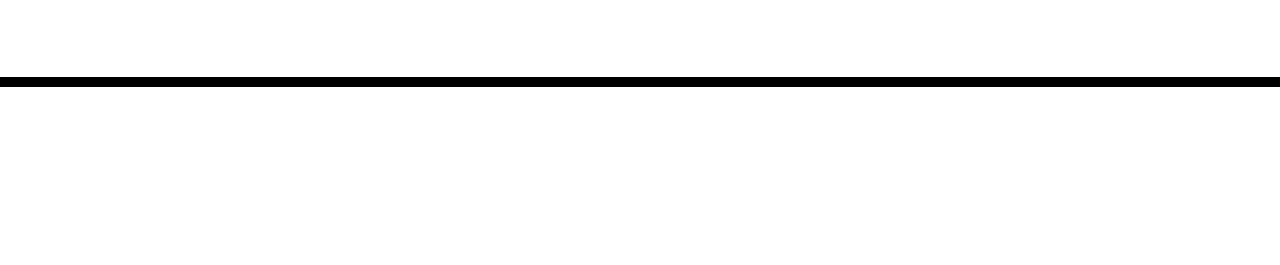
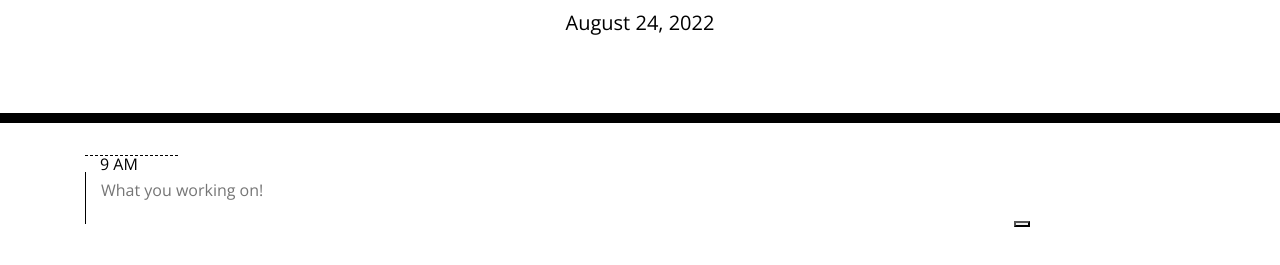
Before and after one commit to SesselmanW/Work-Day-Planner, a plain HTML site: page index.html in a window 1280 px wide. Shown: the part 181-446 px from the top of the page. Drawn offline with nearby package versions, Linux system fonts and the light colour scheme.

Commit message:
date at top working

```diff
--- a/assets/js/script.js
+++ b/assets/js/script.js
@@ -0,0 +1,3 @@
+var currentDay = moment().format('LL')
+$("#currentDay").text(currentDay)
+console.log(currentDay)
--- a/index.html
+++ b/index.html
@@ -31,11 +31,18 @@
 
     <div class="container">
       <!-- Timeblocks go here -->
+        <div id="hour9" class=""row time-block">
+            <div class="col-md-1 hour">9 AM</div>
+            <textarea class="col-md-10" placeholder="What you working on!"></textarea>
+            <button class=""btn saveBtn col-md-1"></button>
 
+
+        </div>
 
     </div>
 
     <script src="https://cdnjs.cloudflare.com/ajax/libs/jquery/3.2.1/jquery.min.js"></script>
     <script src="https://cdnjs.cloudflare.com/ajax/libs/moment.js/2.24.0/moment.min.js"></script>
+    <script src="./assets/js/script.js"></script>
   </body>
 </html>
```
